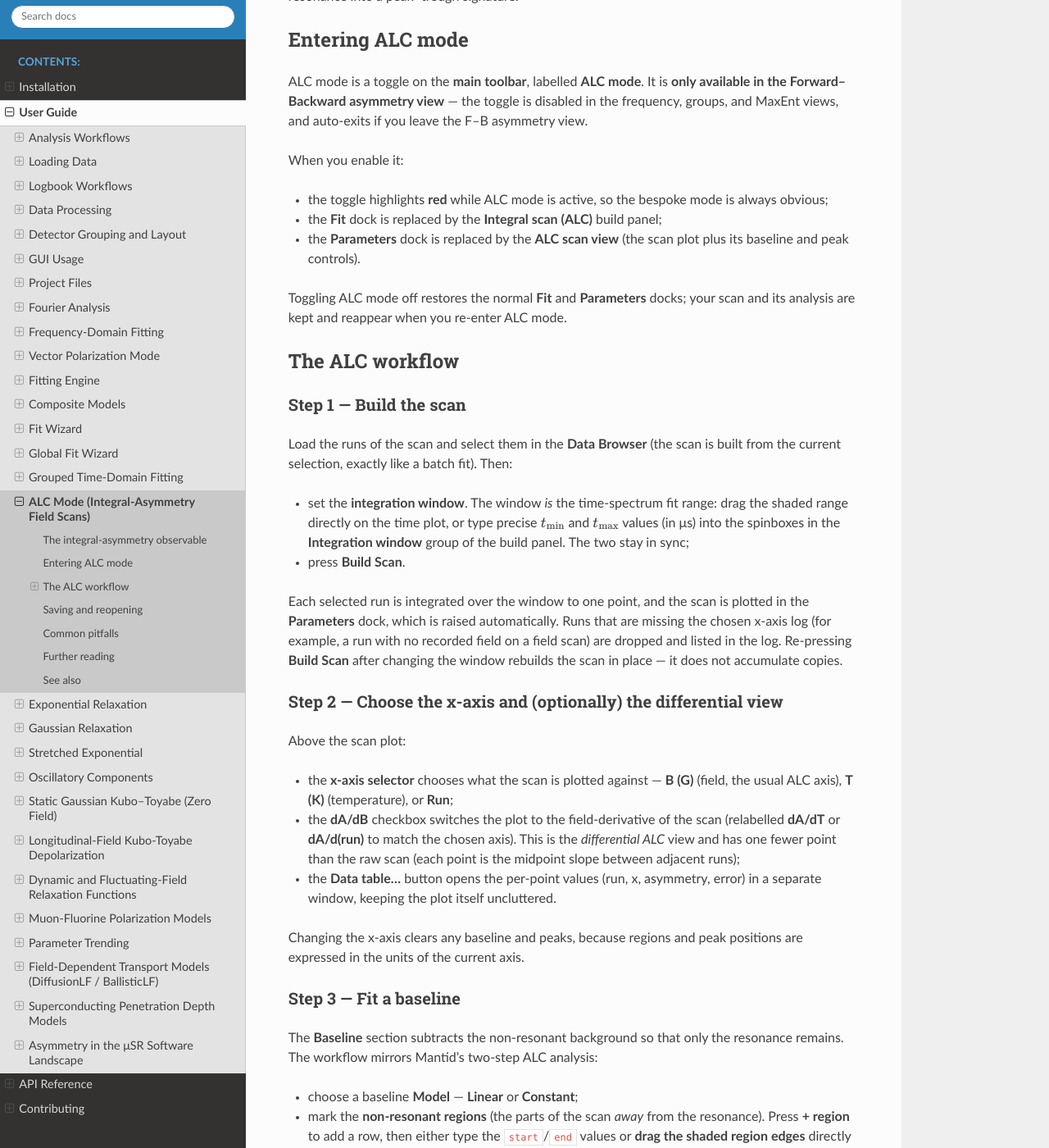
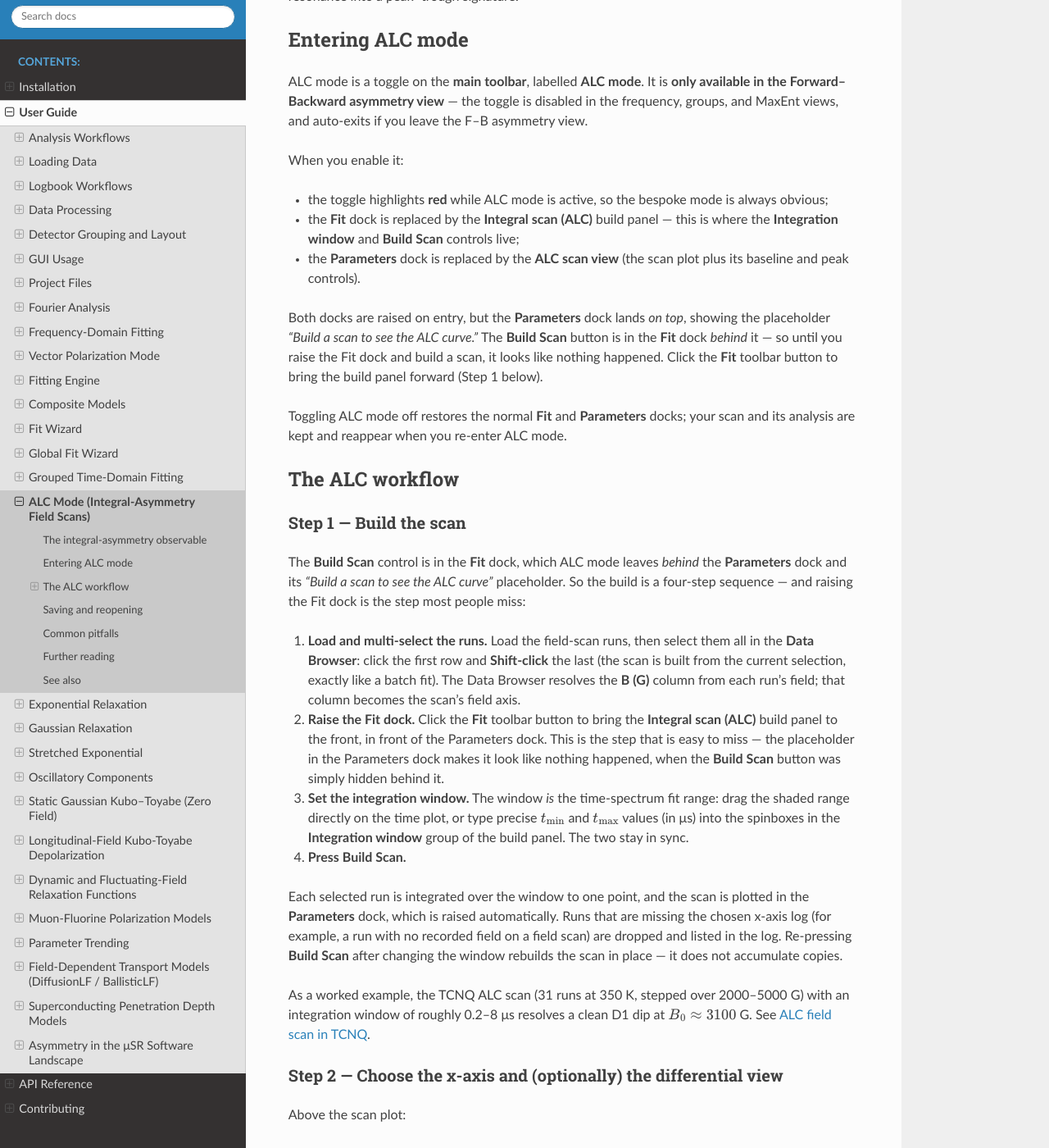
Before and after one commit to BenHuddart/asymmetry, a Sphinx documentation site: the page built from docs/user_guide/alc_mode.rst, in a window 1280 px wide and 1400 px high, scrolled down 848 px. Shown: the whole window at 82% size. Built offline with Sphinx 7.4.7 and the Read the Docs theme 3.1.0, drawn with Linux system fonts in a browser that asks for light colours; some of the changed text lies outside the part shown.

Commit message:
docs: fix the ALC Build Scan discoverability gap
Entering ALC mode raises the Parameters dock on top, showing the placeholder
"Build a scan to see the ALC curve" — but the Build Scan control (and the
Integration window) live in the Fit dock behind it. Users looked in the wrong
place and assumed nothing happened.

- "Entering ALC mode": state that the Fit dock holds Integration window /
  Build Scan, that the Parameters dock lands on top with the placeholder, and
  that the Fit toolbar button brings the build panel forward.
- Step 1: rewritten as an explicit four-step sequence — multi-select runs
  (click first, Shift-click last; Data Browser resolves the B (G) column),
  raise the Fit dock via the Fit toolbar button (the missed step), set the
  integration window, press Build Scan. Added the TCNQ worked example
  (31 runs, 350 K, 2000-5000 G, ~0.2-8 us window, D1 dip at B0 ~ 3100 G) with
  a cross-reference to the workflow doc.
- Common pitfalls: new first entry for the "nothing seems to happen" symptom.

No re-arm/toggle workaround documented — the stale-enable-flag bug (B2) was
fixed in #24. Verified labels against alc_panel.py / mainwindow.py: button
"Build Scan", group "Integration window", placeholder text, Fit toolbar ->
_on_fit raises the Fit dock; baseline models are Linear/Constant (left as-is).

Co-Authored-By: Claude Opus 4.8 <noreply@anthropic.com>

```diff
--- a/docs/user_guide/alc_mode.rst
+++ b/docs/user_guide/alc_mode.rst
@@ -50,9 +50,16 @@ When you enable it:
 
 * the toggle highlights **red** while ALC mode is active, so the bespoke mode is
   always obvious;
-* the **Fit** dock is replaced by the **Integral scan (ALC)** build panel;
+* the **Fit** dock is replaced by the **Integral scan (ALC)** build panel —
+  this is where the **Integration window** and **Build Scan** controls live;
 * the **Parameters** dock is replaced by the **ALC scan view** (the scan plot
   plus its baseline and peak controls).
+
+Both docks are raised on entry, but the **Parameters** dock lands *on top*,
+showing the placeholder *"Build a scan to see the ALC curve."* The **Build
+Scan** button is in the **Fit** dock *behind* it — so until you raise the Fit
+dock and build a scan, it looks like nothing happened. Click the **Fit**
+toolbar button to bring the build panel forward (Step 1 below).
 
 Toggling ALC mode off restores the normal **Fit** and **Parameters** docks; your
 scan and its analysis are kept and reappear when you re-enter ALC mode.
@@ -63,21 +70,37 @@ The ALC workflow
 Step 1 — Build the scan
 ~~~~~~~~~~~~~~~~~~~~~~~~~
 
-Load the runs of the scan and select them in the **Data Browser** (the scan is
-built from the current selection, exactly like a batch fit). Then:
+The **Build Scan** control is in the **Fit** dock, which ALC mode leaves
+*behind* the **Parameters** dock and its *"Build a scan to see the ALC curve"*
+placeholder. So the build is a four-step sequence — and raising the Fit dock is
+the step most people miss:
 
-* set the **integration window**. The window *is* the time-spectrum fit range:
-  drag the shaded range directly on the time plot, or type precise
-  :math:`t_\mathrm{min}` and :math:`t_\mathrm{max}` values (in μs) into the
-  spinboxes in the **Integration window** group of the build panel. The two stay
-  in sync;
-* press **Build Scan**.
+#. **Load and multi-select the runs.** Load the field-scan runs, then select
+   them all in the **Data Browser**: click the first row and **Shift-click** the
+   last (the scan is built from the current selection, exactly like a batch
+   fit). The Data Browser resolves the **B (G)** column from each run's field;
+   that column becomes the scan's field axis.
+#. **Raise the Fit dock.** Click the **Fit** toolbar button to bring the
+   **Integral scan (ALC)** build panel to the front, in front of the Parameters
+   dock. This is the step that is easy to miss — the placeholder in the
+   Parameters dock makes it look like nothing happened, when the **Build Scan**
+   button was simply hidden behind it.
+#. **Set the integration window.** The window *is* the time-spectrum fit range:
+   drag the shaded range directly on the time plot, or type precise
+   :math:`t_\mathrm{min}` and :math:`t_\mathrm{max}` values (in μs) into the
+   spinboxes in the **Integration window** group of the build panel. The two
+   stay in sync.
+#. **Press Build Scan.**
 
 Each selected run is integrated over the window to one point, and the scan is
 plotted in the **Parameters** dock, which is raised automatically. Runs that are
 missing the chosen x-axis log (for example, a run with no recorded field on a
 field scan) are dropped and listed in the log. Re-pressing **Build Scan** after
 changing the window rebuilds the scan in place — it does not accumulate copies.
+
+As a worked example, the TCNQ ALC scan (31 runs at 350 K, stepped over
+2000–5000 G) with an integration window of roughly 0.2–8 μs resolves a clean D1
+dip at :math:`B_0 \approx 3100` G. See :doc:`workflows/alc_scan_tcnq`.
 
 Step 2 — Choose the x-axis and (optionally) the differential view
 ~~~~~~~~~~~~~~~~~~~~~~~~~~~~~~~~~~~~~~~~~~~~~~~~~~~~~~~~~~~~~~~~~~~~~
@@ -163,6 +186,11 @@ you resume exactly where you left off. See :doc:`project_files`.
 Common pitfalls
 ---------------
 
+* **"Build a scan to see the ALC curve" — nothing seems to happen.** That
+  placeholder is in the **Parameters** dock, which sits *on top* when you enter
+  ALC mode. The **Build Scan** button (and the **Integration window**) are in
+  the **Fit** dock *behind* it — click the **Fit** toolbar button to raise it,
+  set the window, and press **Build Scan**.
 * **ALC mode is greyed out.** It is only available in the Forward–Backward
   asymmetry view. Switch the central plot to that view first.
 * **A run is missing from the scan.** Field-axis scans drop runs with no recorded
```
